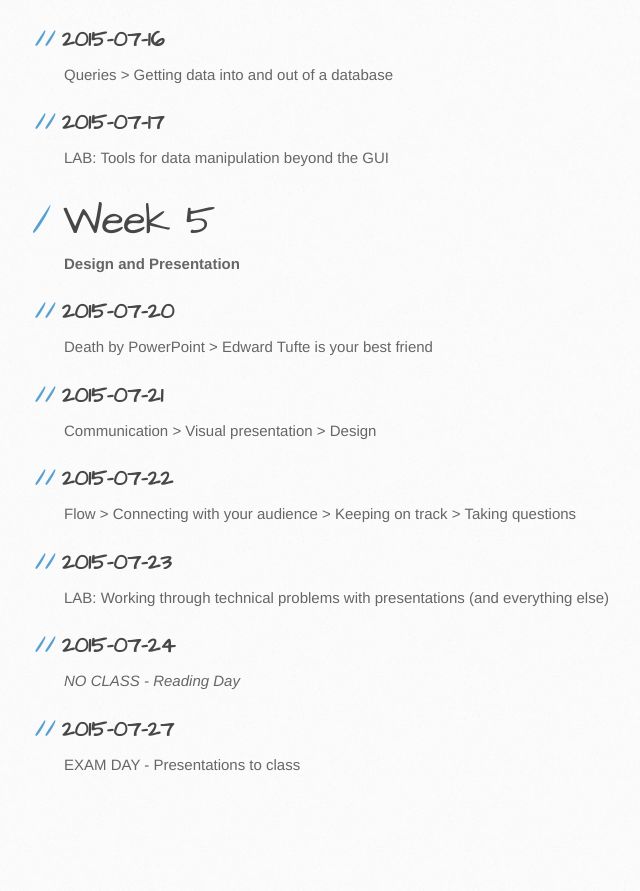
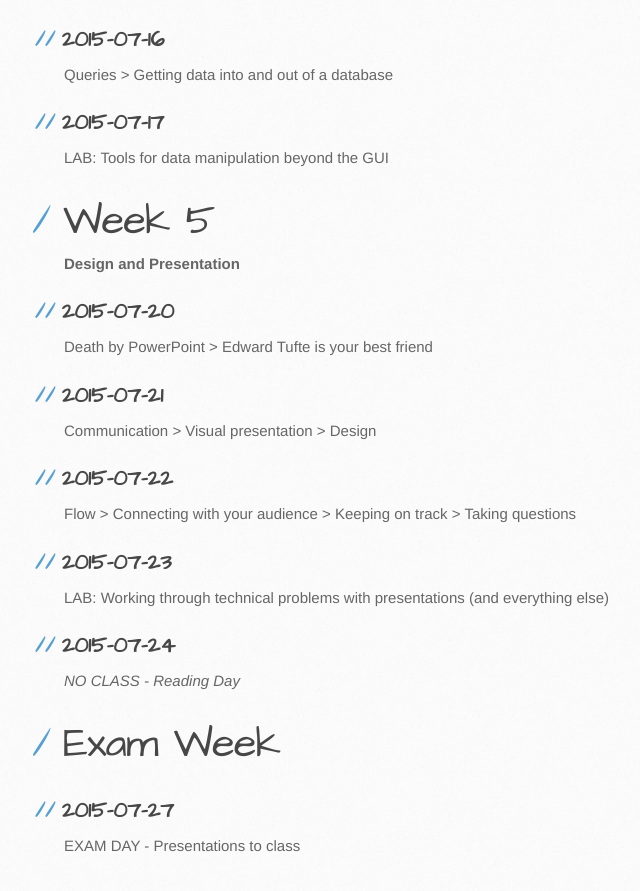
Before and after one commit to tylerpcarter/inls161, a Jekyll site: the page built from schedule/index.md, in a window 1280 px wide and 900 px high, scrolled down 2061 px. Shown: the top 891 px of the window, without its empty margins (106-746 px from the left). Built offline with Jekyll 4.4.1, drawn with Linux system fonts in a browser that asks for light colours; Markdown is read by kramdown in place of the engine named in the settings; before the commit the page ends 2880 px from its top, so only the background shows below that.

Commit message:
minor corrections and updates

```diff
--- a/schedule/index.md
+++ b/schedule/index.md
@@ -124,6 +124,8 @@ LAB: Working through technical problems with presentations (and everything else)
 
 *NO CLASS - Reading Day*
 
+# Exam Week
+
 ##2015-07-27
 
 EXAM DAY - Presentations to class
```
Also changed, not shown: syllabus/policies.md (+2 -0 lines), 14 other files.
